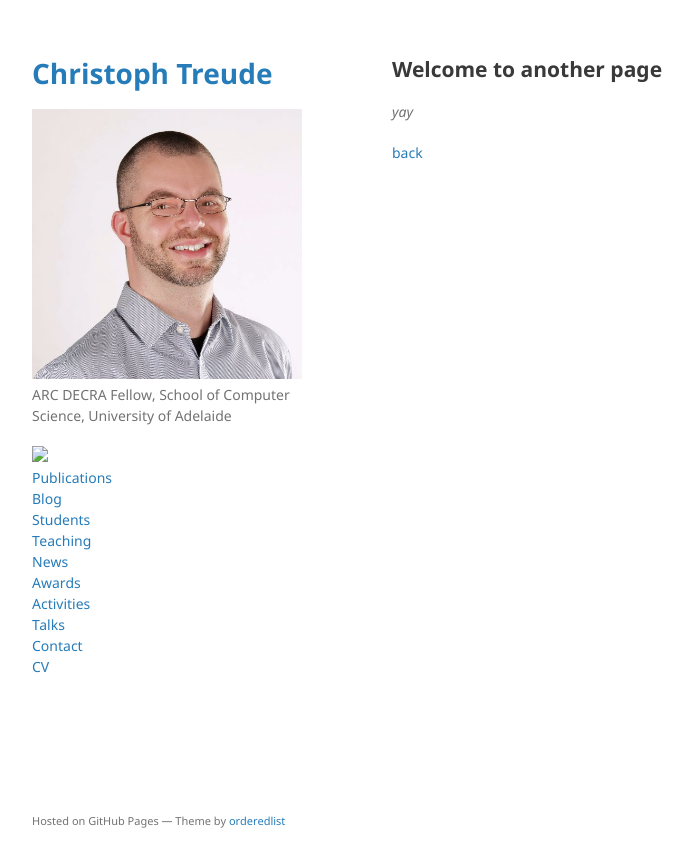
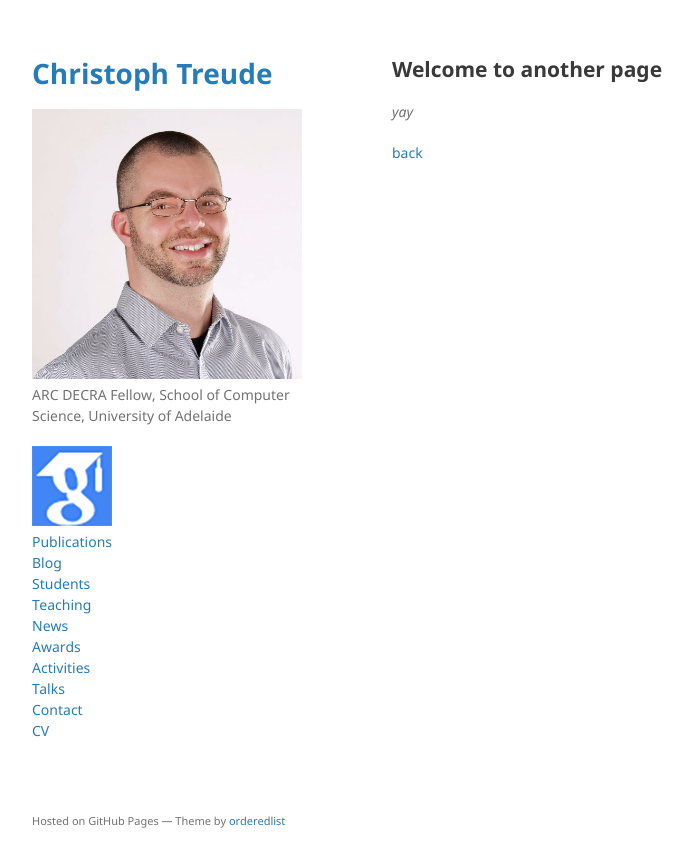
Before and after one commit to ctreude/ctreude.github.io, a Jekyll site: the page built from another-page.md, in a window 1280 px wide. Shown: the top 867 px of the page, without its empty margins (178-871 px from the left). Built offline with Jekyll 4.4.1, drawn with Linux system fonts in a browser that asks for light colours; our own code applies the rules of GitHub Pages for plain Markdown files.

Commit message:
Update default.html

```diff
--- a/_layouts/default.html
+++ b/_layouts/default.html
@@ -43,7 +43,7 @@
         <p class="view"><a href="{{ site.github.repository_url }}">View the Project on GitHub <small>{{ site.github.repository_nwo }}</small></a></p>
         {% endif %}
 
-        <a href="https://scholar.google.com.au/citations?user=-ie8QFEAAAAJ&hl=en" target="_blank" rel="noopener"><img src="/googlescholar.png"></a>
+        <a href="https://scholar.google.com.au/citations?user=-ie8QFEAAAAJ&hl=en" target="_blank" rel="noopener"><img src="/assets/img/googlescholar.png"></a>
 
         <p class="view"><a href="">Publications</a><br>
         <a href="">Blog</a><br>
```
